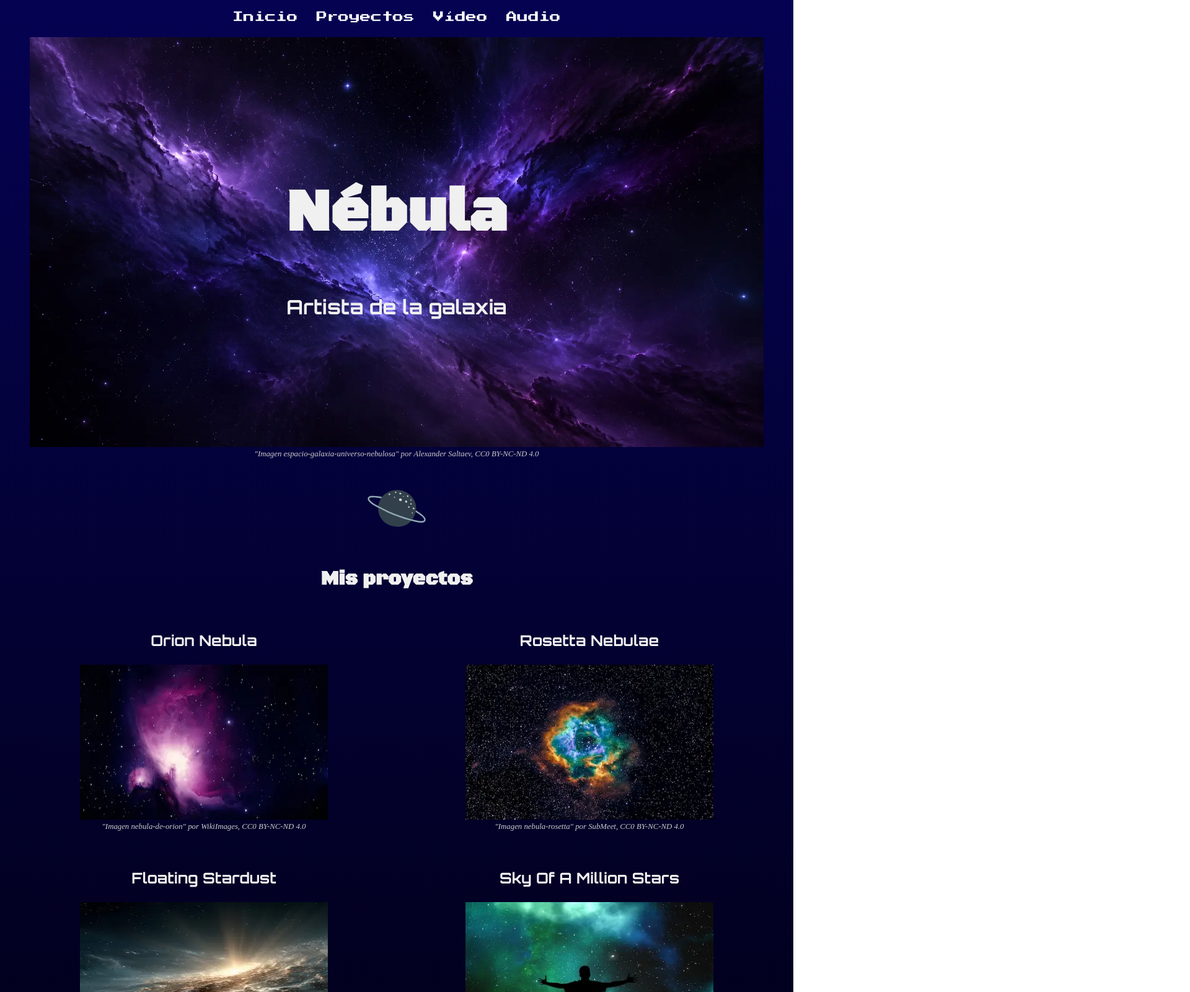
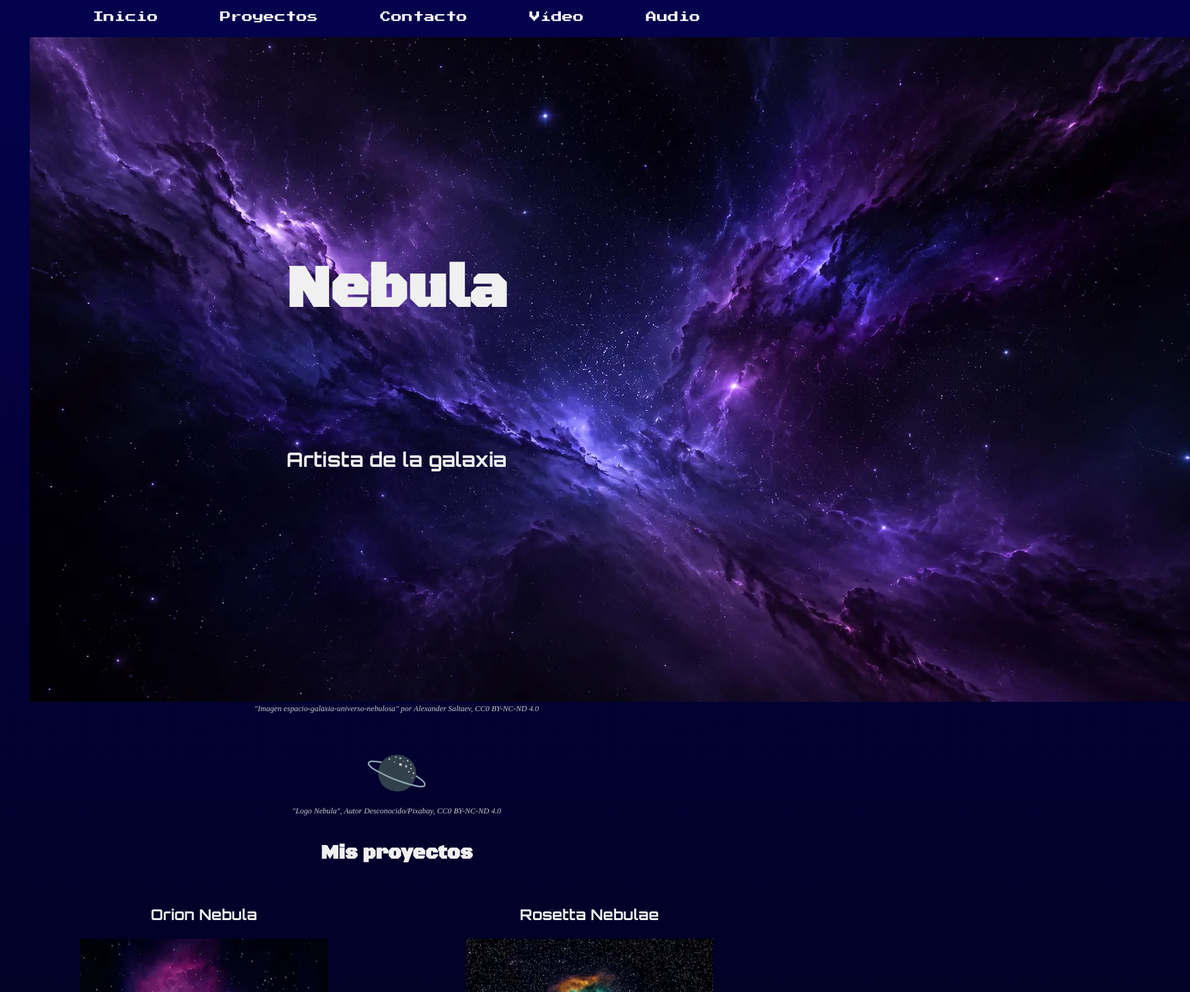
Before and after one commit to aduarte418/LandingNebula, a plain HTML site: page index.html in a window 1280 px wide. Shown: the top 1600 px of the page at 62% size, 1920 px wide, since content can reach past the window. Drawn offline with Linux system fonts and the light colour scheme.

Commit message:
Update Landing, Readme, Cites and Assets

```diff
--- a/index.html
+++ b/index.html
@@ -4,10 +4,8 @@
     <meta charset="UTF-8">
     <meta name="viewport" content="width=device-width, initial-scale=1.0">
     <title>Nebula</title>
-
     <!--Enlace al icono de la web en la pestaña-->
     <link rel="icon" href="assets/img/nebula-logo.svg" type="image/svg">
-
     <!--Enlaces a fuentes-->
     <link rel="preconnect" href="https://fonts.googleapis.com">
     <link rel="preconnect" href="https://fonts.gstatic.com" crossorigin>
@@ -17,7 +15,6 @@
     <link href="https://fonts.googleapis.com/css2?family=Black+Ops+One&family=Cinzel+Decorative:wght@400;700;900&family=Cinzel:wght@400..900&family=EB+Garamond:ital,wght@0,400..800;1,400..800&family=Orbitron:wght@400..900&display=swap" rel="stylesheet">
     <!--Press Start 2P-->
     <link href="https://fonts.googleapis.com/css2?family=Black+Ops+One&family=Cinzel+Decorative:wght@400;700;900&family=Cinzel:wght@400..900&family=EB+Garamond:ital,wght@0,400..800;1,400..800&family=Orbitron:wght@400..900&family=Press+Start+2P&display=swap" rel="stylesheet">
-
     <!--Enlace a la hoja de estilo CSS-->
     <link rel="stylesheet" href="styles/styles.css">
 </head>
@@ -26,27 +23,24 @@
     <!-- Zona hero-->
         <!--Header para el logo y el título de la página-->
         <header>
-
-
             <!--Barra de navegación para dirigir a cada sección de recursos-->
-
             <nav id="navbar">
                 <ul>
                     <li><a href="#hero-zone">Inicio</a></li>
                     <li><a href="#projects-title">Proyectos</a></li>
+                    <li><a href="#btn-img">Contacto</a></li>
                     <li><a href="#video">Vídeo</a></li>
                     <li><a href="#ambient-audio">Audio</a></li>
                 </ul>
 
-
             <div id="hero-zone">
                 <!--Titulo-->
-                <h1 id="title">Nébula</h1>
+                <h1 id="title">Nebula</h1>
                 <!--Subtítulo-->
                 <h2 id="subtitle">Artista de la galaxia</h2>
                 <div id="img-hero">
                     <figure>
-                        <img src="assets/img/hero-image.webp" alt="Imagen espacial estilo nebulosa como fondo de página" width="100%" height="auto" loading="lazy">
+                        <img src="assets/img/hero-image.webp" alt="Imagen espacial estilo nebulosa como fondo de página" width="1920px" height="auto" loading="lazy">
                         <figcaption class="cites">
                             "Imagen espacio-galaxia-universo-nebulosa" por Alexander Saltaev, CC0 BY-NC-ND 4.0
                         </figcaption>
@@ -59,7 +53,12 @@
         <main>
                 <!---Imagen logo-->
                 <div id="logo">
+                    <figure>
                         <img src="assets/img/nebula-logo.svg" alt="Logo de la página web de Nebula" width="100px" height="auto" loading="lazy">
+                        <figcaption class="cites">
+                            "Logo Nebula", Autor Desconocido/Pixabay, CC0 BY-NC-ND 4.0
+                        </figcaption>
+                    </figure>
                 </div>
 
             <h1 id="projects-title">Mis proyectos</h1>
@@ -121,31 +120,33 @@
 
             <br>
 
-
             <!--Vídeo-->
+            <figure>
                 <video id="video" controls poster="assets/img/poster.webp" width="800px" height="600px" autoplay muted loop>
-
                     <source src="assets/video/night-sky-video.mp4" type="video/mp4">
-
                 </video>
+                <figcaption class="cites">
+                    "Vídeo cielo nocturno" por Branislav Schmogrovits, CC0 BY-NC-ND 4.0
+                </figcaption>
+            </figure>
 
             <br>
             <!---Audio ambiente-->
+            <figure>
                 <audio id="ambient-audio" controls preload="metadata" autoplay muted loop>
                     <source src="assets/audio/juliush-interstellar-science-fiction-sounds.mp3" type="audio/mpeg">
                     Tu navegador no soporta la reproducción de audio.
                 </audio>
-
+                <figcaption class="cites">
+                    "Interstellar Science Fiction Sounds" por JuliusH, CC0 BY-NC-ND 4.0
+                </figcaption>
+            </figure>
             <br>
-
         </main>
-
         <footer>
             <br>
-            <p class="foot-text">© 2026 Nébula</p>
+            <p class="foot-text">© 2026 Nebula</p>
             <p class="foot-text">Todos los derechos reservados</p>
         </footer>
-
-
 </body>
 </html>
--- a/styles/styles.css
+++ b/styles/styles.css
@@ -1,11 +1,10 @@
 /* Estilo general para el body */
 body{
     background-color: #04024d;
-    color: ffffff;
+    color: #ffffff;
     text-align: center;
-    background: linear-gradient(to bottom, #050252,  #000000);
+    background: linear-gradient(to bottom, #04024d,  #000000);
 }
-
 
 /* Estilo de la barra de navegación */
 #navbar{
@@ -24,12 +23,12 @@ body{
 
 /* Propiedad para el margen entre los elementos de la barra de navegación (lista) */
 #navbar li{
-    margin: 0 15px;
+    margin: 0 50px;
 }
 
 /* Estilo del texto que actúa como enlace a las secciones */
 #navbar a{
-    color: white;
+    color: #ffffff;
     text-decoration: none;
     font-family: 'Press Start 2P', sans-serif;
     font-size: 1.1em;
@@ -68,7 +67,6 @@ body{
     transform: translate(-50%, -50%);
 }
 
-
 /* Estilo para el grid que contiene los proyectos de Nebula */
 #grid{
     display: grid;
@@ -96,7 +94,7 @@ body{
 /* Estilo para el botón de contacto */
 .btn{
     background-color: #2d90c9;
-    color: white;
+    color: #ffffff;
     border: none;
     border-radius: 5px;
     padding: 10px 20px;
@@ -107,7 +105,6 @@ body{
     width: 250px;
     height: 100px;
     position: relative;
-
 }
 
 /* Estilo para el hover del botón */
@@ -139,7 +136,6 @@ body{
     font-style: italic;
 }
 
-
 /* Estilo para el texto del footer */
 .foot-text{
     font-size: 0.7em;
@@ -147,5 +143,4 @@ body{
     font-style: italic;
     font-family: 'Press Start 2P', sans-serif;
     text-align: center;
-
 }
```
Also changed, not shown: 1 other file. Lines whose indentation alone changed are shown as unchanged.
